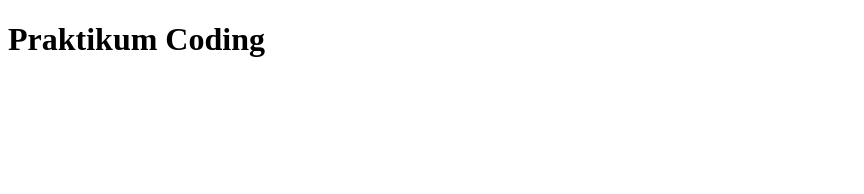
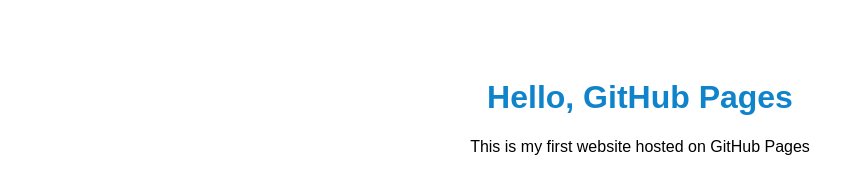
Before and after one commit to rumah-bit/percobaangit, a plain HTML site: page index.html in a window 1280 px wide. Shown: the whole page, without its empty margins (0-864 px from the left). Drawn offline with Linux system fonts and the light colour scheme.

Commit message:
tambah style

```diff
--- a/index.html
+++ b/index.html
@@ -4,9 +4,13 @@
     <meta charset="UTF-8">
     <meta name="viewport" content="width=device-width, initial-scale=1.0">
     <title>Percobaan Git Nafisa</title>
+    <style>
+        body { font-family: Arial; text-align: center; padding: 50px; }
+        h1 { color: #1084cb; }
+    </style>
 </head>
 <body>
-    <h1>Praktikum Coding</h1>
-
+    <h1>Hello, GitHub Pages</h1>
+    <p>This is my first website hosted on GitHub Pages</p>
 </body>
 </html>
```
